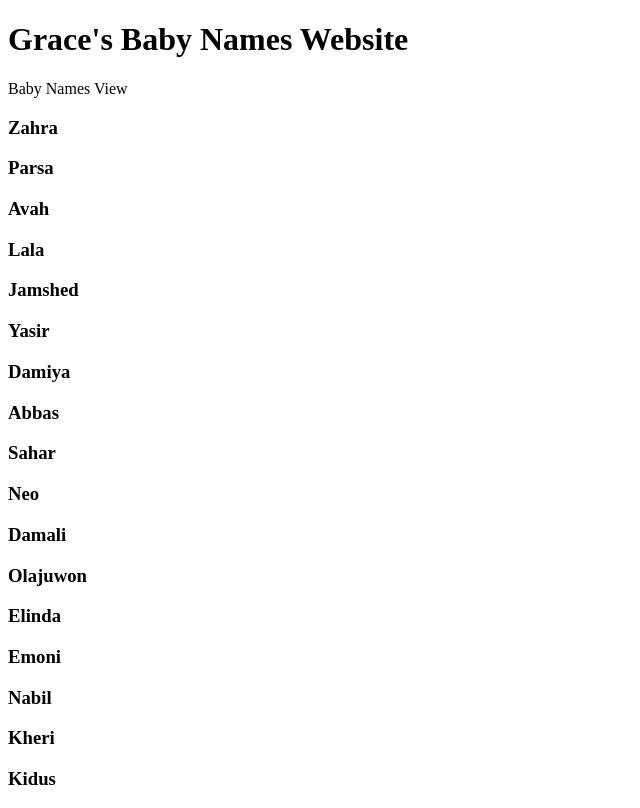
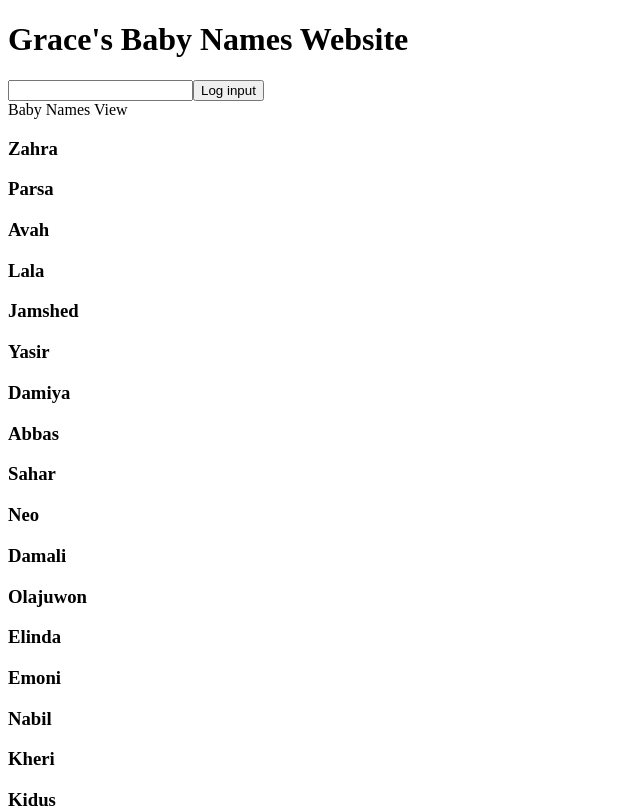
Before and after one commit to GracieLouFreebush22/baby-names, a React (Create React App) app: page / in a window 1280 px wide. Shown: the top 808 px of the page, without its empty margins (0-640 px from the left). Built offline with nearby package versions, Linux system fonts and the light colour scheme; the HTML template or start-up script is replaced by a standard one.

Commit message:
app header added to app

```diff
--- a/src/App.tsx
+++ b/src/App.tsx
@@ -1,11 +1,12 @@
 import { BabyNamesView } from "./components/BabyNamesView";
-//import {PlaceView} from "./components/PlaceView"
+import { AppHeader } from "./components/AppHeader";
 import "./style.css";
 
 function App(): JSX.Element {
   return (
     <div>
       <h1> Grace's Baby Names Website</h1>
+      <AppHeader/>
       <div>
         <BabyNamesView />
       </div>
```
